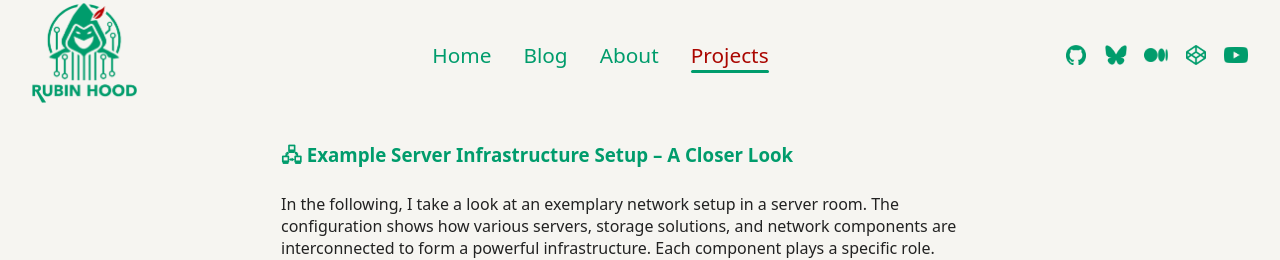
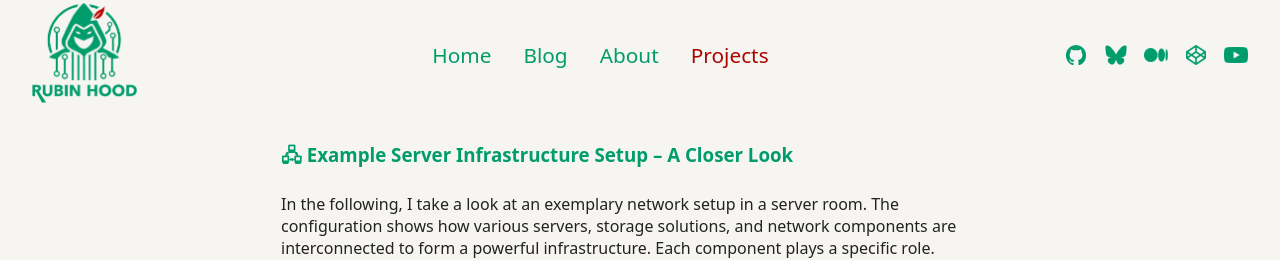
Before and after one commit to rubin-hood/rubinhood-blog, a Jekyll site: the page built from projects.md, in a window 1280 px wide. Shown: the top 260 px of the page. Built offline with Jekyll 4.4.1, drawn with Linux system fonts in a browser that asks for light colours.

Commit message:
Update style.css

```diff
--- a/assets/css/style.css
+++ b/assets/css/style.css
@@ -506,19 +506,8 @@
 
 /* ======= Double Underline Hover Effekt für Navigation ======= */
 .site-nav a {
-  position: relative;
-  padding-bottom: 4px;
+  transition: color 0.25s cubic-bezier(.4,0,.2,1);
 }
-.site-nav a::after {
-  content: '';
-  position: absolute; left: 0; right: 0; bottom: 0;
-  height: 3px;
-  background: #009C6C;
-  border-radius: 2px;
-  transform: scaleX(0);
-  transition: transform .32s cubic-bezier(.44,.09,.46,1.13);
+.site-nav a:hover, .site-nav a.active {
+  color: #AA0600;
 }
-.site-nav a:hover::after,
-.site-nav a.active::after {
-  transform: scaleX(1);
-}
```
